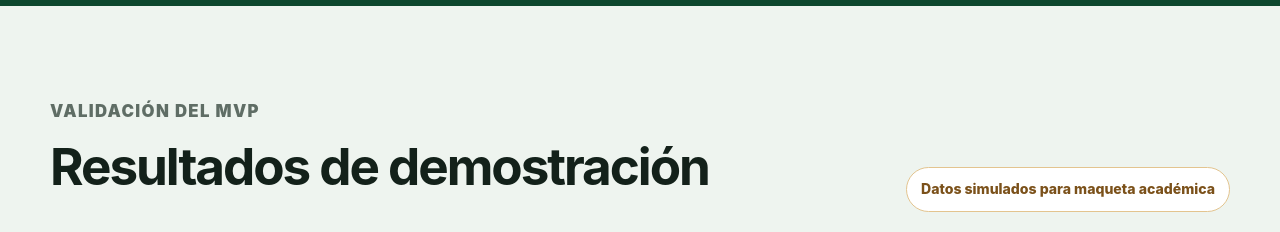
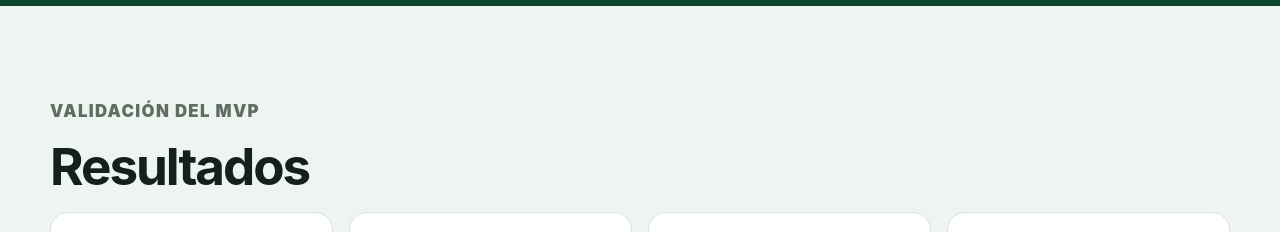
Before and after one commit to intelectumacademic-spec/ReciConecta, a plain HTML site: page index.html in a window 1280 px wide. Shown: the part 3040-3272 px from the top of the page. Drawn offline with Linux system fonts and the light colour scheme.

Commit message:
Update index.html

```diff
--- a/index.html
+++ b/index.html
@@ -160,11 +160,7 @@
         <div class="section-heading split-heading">
           <div>
             <p class="eyebrow">Validación del MVP</p>
-            <h2>Resultados de demostración</h2>
-          </div>
-          <div class="demo-label">Datos simulados para maqueta académica</div>
-        </div>
-
+            <h2>Resultados</h2>
 
         <div class="metrics-grid" id="metrics-grid" aria-label="Métricas de demostración"></div>
 
```
